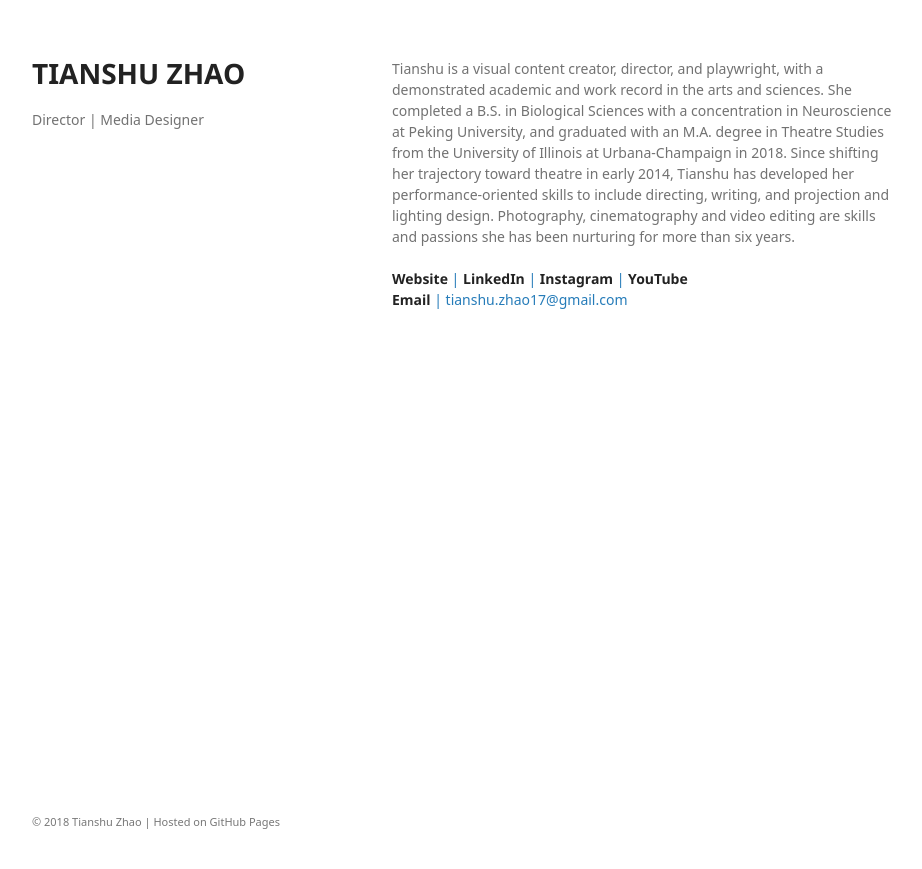
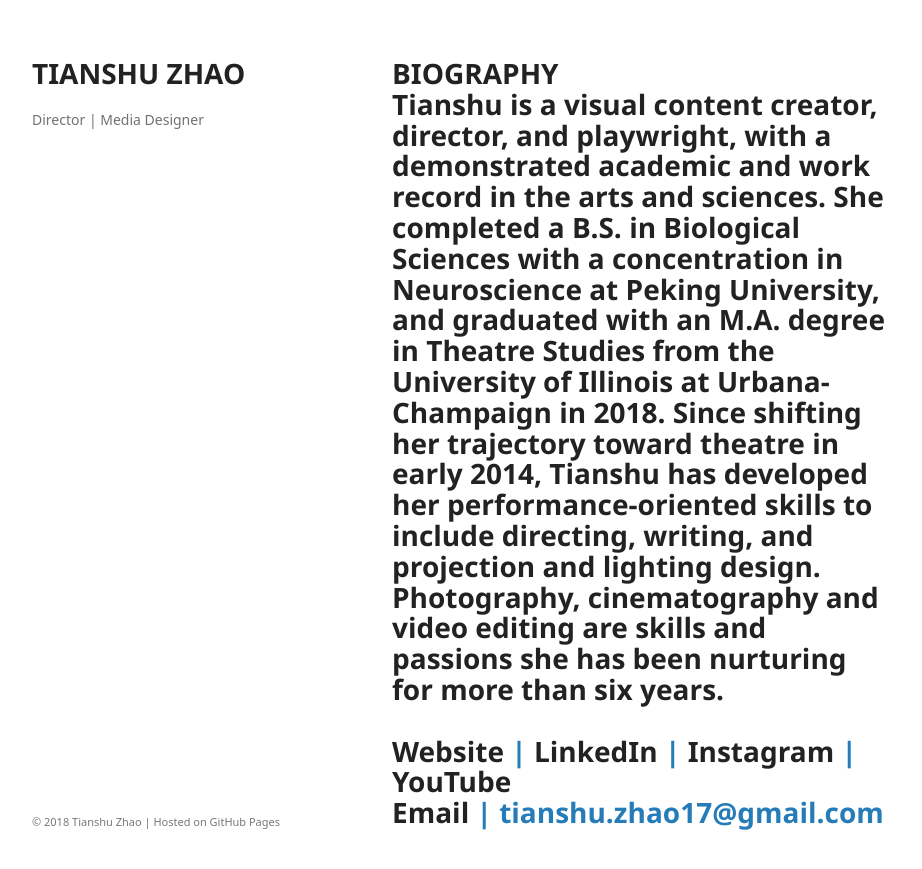
Before and after one commit to tianshu-z/tianshu-z.github.io, a Jekyll site: the page built from biography.html, in a window 1280 px wide. Shown: the top 869 px of the page, without its empty margins (178-1100 px from the left). Built offline with Jekyll 4.4.1, drawn with Linux system fonts in a browser that asks for light colours; some web fonts are replaced.

Commit message:
Update biography.html

```diff
--- a/biography.html
+++ b/biography.html
@@ -2,7 +2,8 @@
 layout: default
 ---
 
-
+<h1>BIOGRAPHY</h>
+  <br>
 Tianshu is a visual content creator, director, and playwright, with a demonstrated academic and work record in the arts and sciences. She completed a B.S. in Biological Sciences with a concentration in Neuroscience at Peking University, and graduated with an M.A. degree in Theatre Studies from the University of Illinois at Urbana-Champaign in 2018. Since shifting her trajectory toward theatre in early 2014, Tianshu has developed her performance-oriented skills to include directing, writing, and projection and lighting design. Photography, cinematography and video editing are skills and passions she has been nurturing for more than six years.
 
 <br>
```
